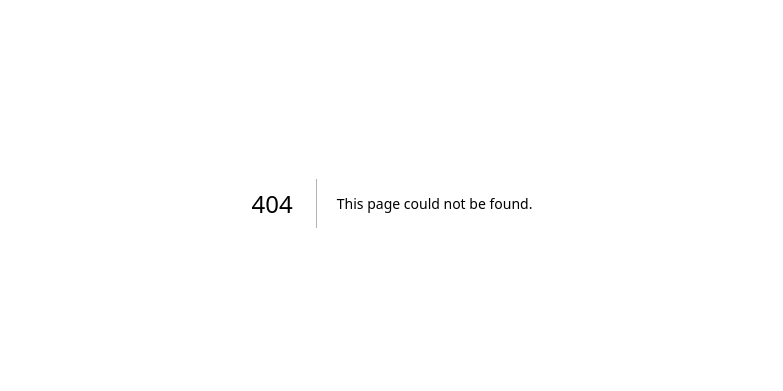
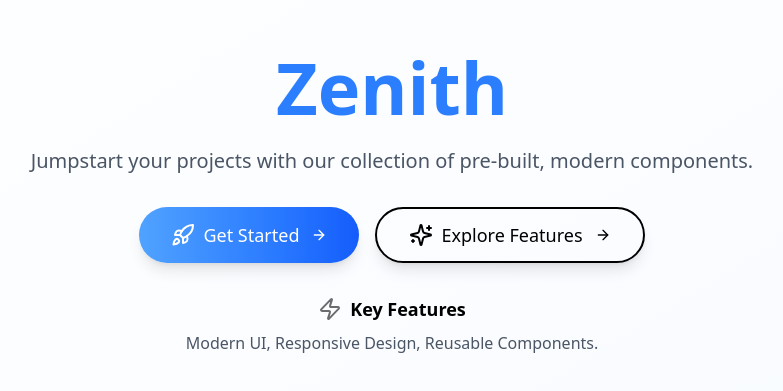
Before and after one commit to MubbashirHussain/HRMS, a Next.js app: page /home in a window 1280 px wide. Before the commit this address had no page. Shown: the part 197-588 px from the top of the page, without its empty margins (248-1031 px from the left). Built offline with nearby package versions, Linux system fonts and the light colour scheme.

Commit message:
root page Done

```diff
--- /dev/null
+++ b/src/app/home/home.tsx
@@ -0,0 +1,90 @@
+'use client'
+import React from 'react';
+import { motion } from 'framer-motion';
+import { Rocket, Sparkles, Zap, ArrowRight } from 'lucide-react';
+import { Button } from '@/components/ui/base/button';
+import { useRouter } from 'next/navigation';
+
+const LandingPage = () => {
+    // Define theme colors
+    const primaryColor = 'blue-400';
+    const primaryHover = 'blue-500';
+    const secondaryColor = 'blue-600';
+    const secondaryHover = 'blue-700';
+    const textColor = 'text-gray-800';
+    const mutedTextColor = 'text-gray-600';
+    const background = 'bg-white';
+    const backgroundGradient = 'bg-gradient-to-br from-white to-blue-50/50';
+    const accentColor = 'blue-700';
+    const buttonTextColor = "text-white";
+
+    const router =useRouter()
+    const handleNavigate = ()=>{
+        router.push('/login')
+    }
+
+
+    return (
+        <div className={`${backgroundGradient} ${background} min-h-screen flex flex-col items-center justify-center p-4`}>
+            <div className="max-w-4xl mx-auto text-center space-y-8">
+                <motion.div
+                    initial={{ opacity: 0, y: -50 }}
+                    animate={{ opacity: 1, y: 0 }}
+                    transition={{ duration: 0.8, ease: "easeInOut" }}
+                >
+                    <h1 className={`text-4xl sm:text-6xl lg:text-7xl font-extrabold text-blue-500`}>
+                        Zenith
+                    </h1>
+                    <p className={`${mutedTextColor} text-lg sm:text-xl mt-4 sm:mt-6`}>
+                        Jumpstart your projects with our collection of pre-built, modern components.
+                    </p>
+                </motion.div>
+
+                <motion.div
+                    initial={{ opacity: 0, scale: 0.8 }}
+                    animate={{ opacity: 1, scale: 1 }}
+                    transition={{ duration: 0.6, delay: 0.5, ease: "easeInOut" }}
+                    className="flex flex-col sm:flex-row justify-center gap-4"
+                >
+                    <Button
+                        onClick={handleNavigate}
+                        variant="default"
+                        size="lg"
+
+                        className={`px-8 py-3 rounded-full shadow-lg transition-all duration-300 flex items-center gap-2 bg-gradient-to-r from-blue-400 to-blue-600 hover:from-${primaryHover} hover:to-${secondaryHover} ${buttonTextColor}`}
+                    >
+                        <Rocket className="w-6 h-6" />
+                        Get Started
+                        <ArrowRight className="w-4 h-4 ml-1" />
+                    </Button>
+                    <Button
+                        variant="outline"
+                        size="lg"
+                        className={`px-8 py-3 rounded-full shadow-lg transition-all duration-300 flex items-center gap-2 border-2 border-${primaryColor}/50 text-${primaryColor} hover:bg-${primaryColor}/10 hover:text-${primaryHover}`}
+                    >
+                        <Sparkles className="w-6 h-6" />
+                        Explore Features
+                        <ArrowRight className="w-4 h-4 ml-1" />
+                    </Button>
+                </motion.div>
+
+                <motion.div
+                    initial={{ opacity: 0, y: 50 }}
+                    animate={{ opacity: 1, y: 0 }}
+                    transition={{ duration: 0.8, delay: 0.8, ease: 'easeInOut' }}
+                    className="text-center"
+                >
+                    <div className={`${accentColor} flex justify-center items-center gap-2 font-semibold text-lg`}>
+                        <Zap className="w-6 h-6 animate-pulse" />
+                        Key Features
+                    </div>
+                    <p className={`${mutedTextColor} mt-2`}>
+                        Modern UI, Responsive Design, Reusable Components.
+                    </p>
+                </motion.div>
+            </div>
+        </div>
+    );
+};
+
+export default LandingPage;
--- /dev/null
+++ b/src/app/home/page.tsx
@@ -0,0 +1,8 @@
+import React from 'react'
+import Home from './home'
+
+export default async function HomePage() {
+  return (
+    <Home />
+  )
+}
--- a/src/app/page.tsx
+++ b/src/app/page.tsx
@@ -1,103 +1,7 @@
-import Image from "next/image";
+import Home from "./home/home";
 
-export default function Home() {
+export default function App() {
   return (
-    <div className="grid grid-rows-[20px_1fr_20px] items-center justify-items-center min-h-screen p-8 pb-20 gap-16 sm:p-20 font-[family-name:var(--font-geist-sans)]">
-      <main className="flex flex-col gap-[32px] row-start-2 items-center sm:items-start">
-        <Image
-          className="dark:invert"
-          src="/next.svg"
-          alt="Next.js logo"
-          width={180}
-          height={38}
-          priority
-        />
-        <ol className="list-inside list-decimal text-sm/6 text-center sm:text-left font-[family-name:var(--font-geist-mono)]">
-          <li className="mb-2 tracking-[-.01em]">
-            Get started by editing{" "}
-            <code className="bg-black/[.05] dark:bg-white/[.06] px-1 py-0.5 rounded font-[family-name:var(--font-geist-mono)] font-semibold">
-              src/app/page.tsx
-            </code>
-            .
-          </li>
-          <li className="tracking-[-.01em]">
-            Save and see your changes instantly.
-          </li>
-        </ol>
-
-        <div className="flex gap-4 items-center flex-col sm:flex-row">
-          <a
-            className="rounded-full border border-solid border-transparent transition-colors flex items-center justify-center bg-foreground text-background gap-2 hover:bg-[#383838] dark:hover:bg-[#ccc] font-medium text-sm sm:text-base h-10 sm:h-12 px-4 sm:px-5 sm:w-auto"
-            href="https://vercel.com/new?utm_source=create-next-app&utm_medium=appdir-template-tw&utm_campaign=create-next-app"
-            target="_blank"
-            rel="noopener noreferrer"
-          >
-            <Image
-              className="dark:invert"
-              src="/vercel.svg"
-              alt="Vercel logomark"
-              width={20}
-              height={20}
-            />
-            Deploy now
-          </a>
-          <a
-            className="rounded-full border border-solid border-black/[.08] dark:border-white/[.145] transition-colors flex items-center justify-center hover:bg-[#f2f2f2] dark:hover:bg-[#1a1a1a] hover:border-transparent font-medium text-sm sm:text-base h-10 sm:h-12 px-4 sm:px-5 w-full sm:w-auto md:w-[158px]"
-            href="https://nextjs.org/docs?utm_source=create-next-app&utm_medium=appdir-template-tw&utm_campaign=create-next-app"
-            target="_blank"
-            rel="noopener noreferrer"
-          >
-            Read our docs
-          </a>
-        </div>
-      </main>
-      <footer className="row-start-3 flex gap-[24px] flex-wrap items-center justify-center">
-        <a
-          className="flex items-center gap-2 hover:underline hover:underline-offset-4"
-          href="https://nextjs.org/learn?utm_source=create-next-app&utm_medium=appdir-template-tw&utm_campaign=create-next-app"
-          target="_blank"
-          rel="noopener noreferrer"
-        >
-          <Image
-            aria-hidden
-            src="/file.svg"
-            alt="File icon"
-            width={16}
-            height={16}
-          />
-          Learn
-        </a>
-        <a
-          className="flex items-center gap-2 hover:underline hover:underline-offset-4"
-          href="https://vercel.com/templates?framework=next.js&utm_source=create-next-app&utm_medium=appdir-template-tw&utm_campaign=create-next-app"
-          target="_blank"
-          rel="noopener noreferrer"
-        >
-          <Image
-            aria-hidden
-            src="/window.svg"
-            alt="Window icon"
-            width={16}
-            height={16}
-          />
-          Examples
-        </a>
-        <a
-          className="flex items-center gap-2 hover:underline hover:underline-offset-4"
-          href="https://nextjs.org?utm_source=create-next-app&utm_medium=appdir-template-tw&utm_campaign=create-next-app"
-          target="_blank"
-          rel="noopener noreferrer"
-        >
-          <Image
-            aria-hidden
-            src="/globe.svg"
-            alt="Globe icon"
-            width={16}
-            height={16}
-          />
-          Go to nextjs.org →
-        </a>
-      </footer>
-    </div>
+    <Home />
   );
 }
--- a/src/components/ui/base/button.tsx
+++ b/src/components/ui/base/button.tsx
@@ -1,5 +1,14 @@
 import React from 'react';
 import { twMerge } from "tailwind-merge";
+
+interface Props extends React.ButtonHTMLAttributes<HTMLButtonElement> {
+  children: React.ReactNode;
+  variant?: 'default' | 'outline' | 'ghost' | 'link';
+  size?: 'default' | 'sm' | 'lg' | 'icon'; // Added 'icon' size
+  className?: string;
+  disabled?: boolean; // Added disabled prop
+  [key: string]: any;
+}
 
 const Button = ({
   children,
@@ -8,14 +17,7 @@ const Button = ({
   className,
   disabled, // Added disabled prop
   ...props
-}: {
-  children: React.ReactNode;
-  variant?: 'default' | 'outline' | 'ghost' | 'link';
-  size?: 'default' | 'sm' | 'lg' | 'icon'; // Added 'icon' size
-  className?: string;
-  disabled?: boolean; // Added disabled prop
-  [key: string]: any;
-}) => {
+}: Props) => {
   const baseClasses = "inline-flex items-center justify-center rounded-md font-medium transition-colors";
 
   const variantClasses = {
```
